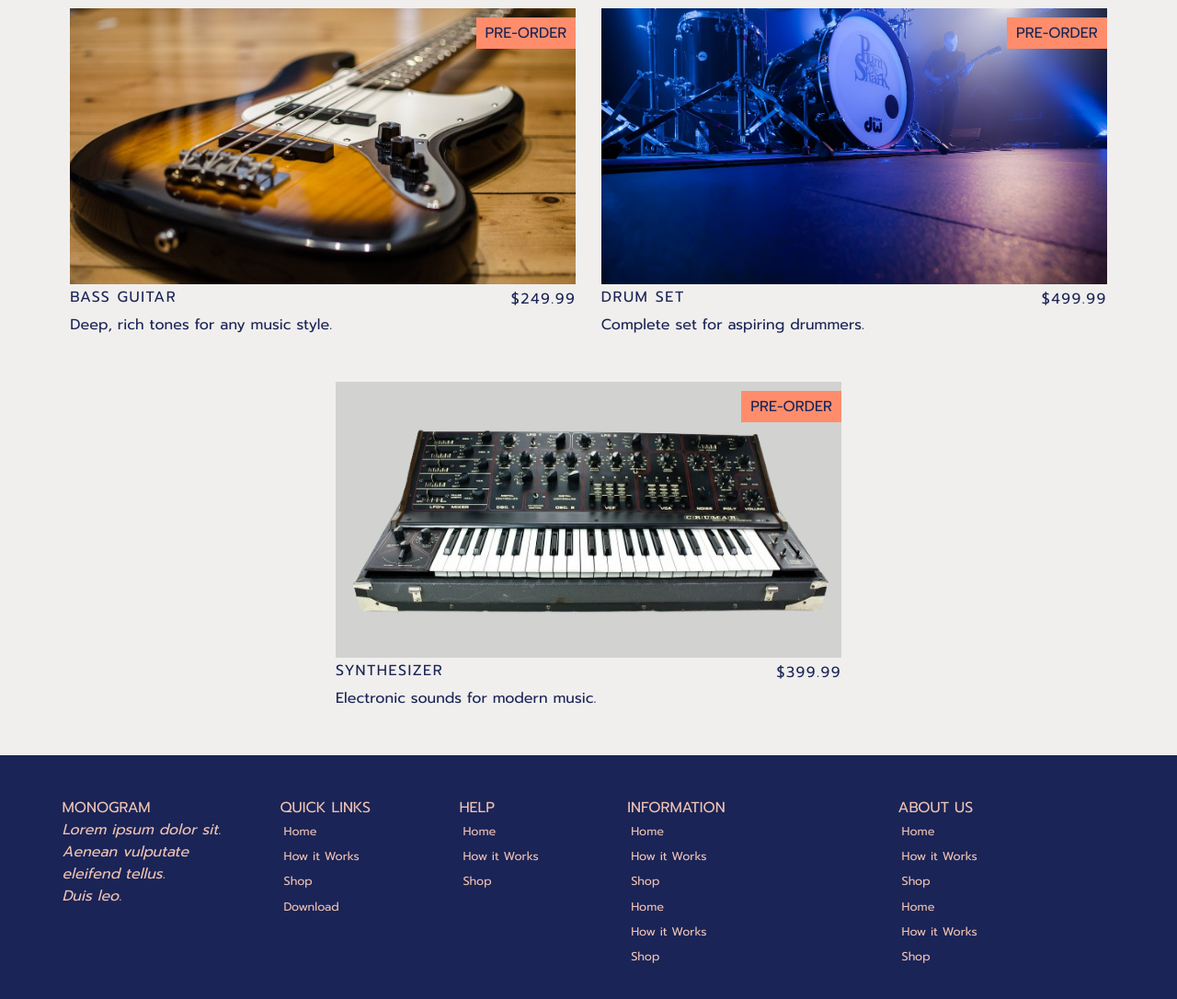
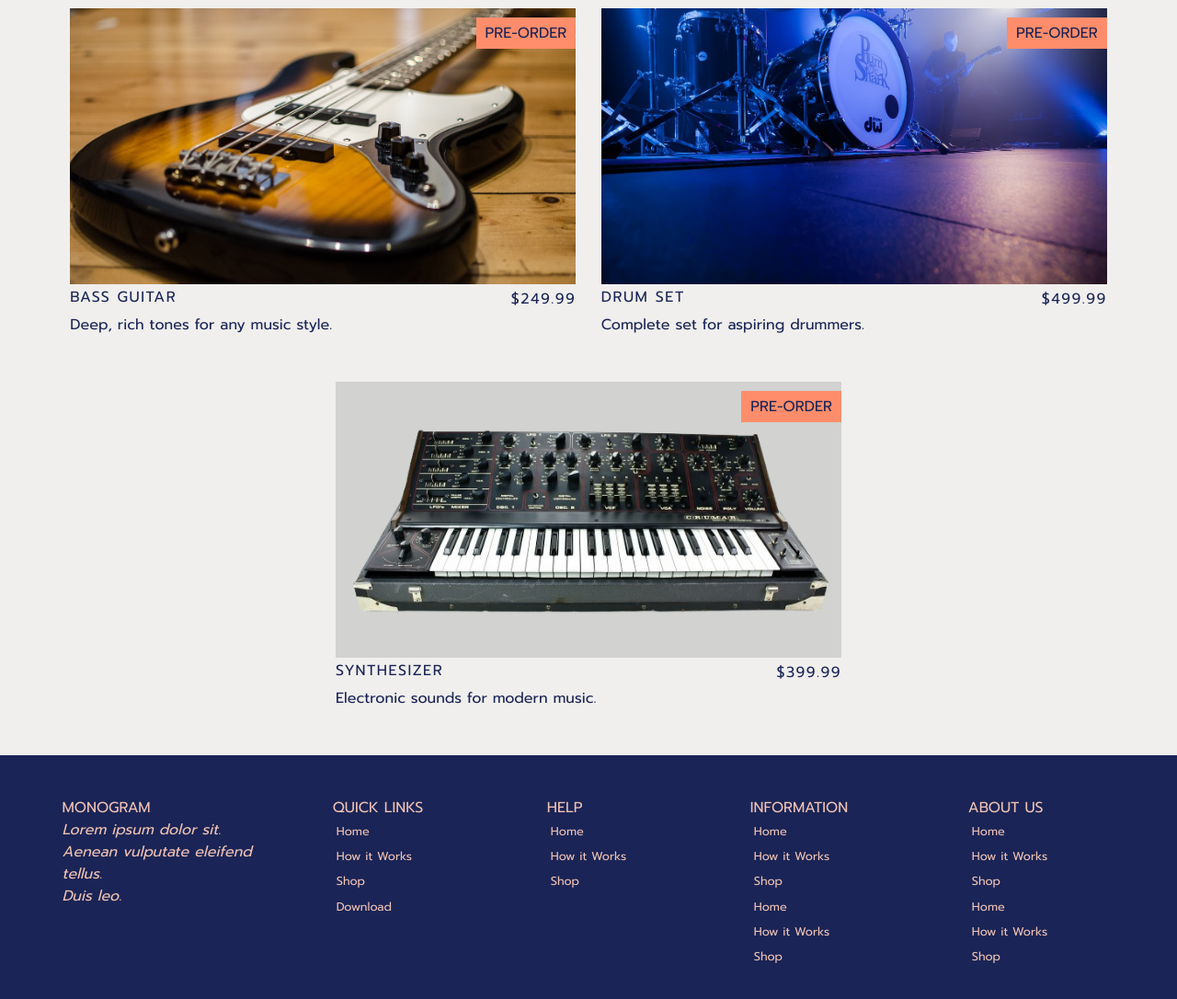
Before and after one commit to claudiooleite/monogram-project, a React (Create React App) app: page / in a window 1280 px wide. Shown: the part 1252-2338 px from the top of the page at 92% size. Built offline with nearby package versions, Linux system fonts and the light colour scheme.

Commit message:
shop link in home fixed

```diff
--- a/src/assets/styles/footer.css
+++ b/src/assets/styles/footer.css
@@ -1,6 +1,6 @@
 footer {
   display: grid;
-  grid-template-columns: repeat(4, 1fr) 2fr;
+  grid-template-columns: repeat(5, 1fr);
   gap: 0;
   width: 100%;
   height: 100%;
@@ -28,7 +28,7 @@ footer ul {
   padding-inline-start: 0px;
 }
 
-footer a{
+footer a {
   text-decoration: none;
   color: rgb(239, 194, 179);
 }
@@ -37,7 +37,7 @@ address {
   color: rgb(239, 194, 179);
 }
 
-.footer-bg{
+.footer-bg {
   background-color: #1a2456;
   width: 100%;
 }
--- a/src/pages/Home.jsx
+++ b/src/pages/Home.jsx
@@ -1,13 +1,16 @@
 import React, { useEffect, useRef } from "react";
 import { useLocation } from "react-router-dom";
+import { useDisclosure } from "@chakra-ui/react";
 import Hero from "../components/home/Hero";
 import Products from "../components/home/Products";
 import Footer from "../components/common/Footer";
 import Nav from "../components/common/Nav";
+import BasketSummary from "../components/product/PreviewBasket";
 
 function Home() {
     const productsRef = useRef(null);
     const location = useLocation();
+    const { isOpen, onOpen, onClose } = useDisclosure();
 
     useEffect(() => {
         if (location.state?.scrollToProducts) {
@@ -17,11 +20,12 @@ function Home() {
 
     return (
         <>
-            <Nav productsRef={productsRef} />
+            <Nav productsRef={productsRef} onOpen={onOpen} />
             <Hero productsRef={productsRef} />
             <div className="parent-products" ref={productsRef}>
                 <Products/>
             </div>
+            <BasketSummary isOpen={isOpen} onClose={onClose} />
             <Footer />
         </>
     );
```
Lines whose indentation alone changed are shown as unchanged.
